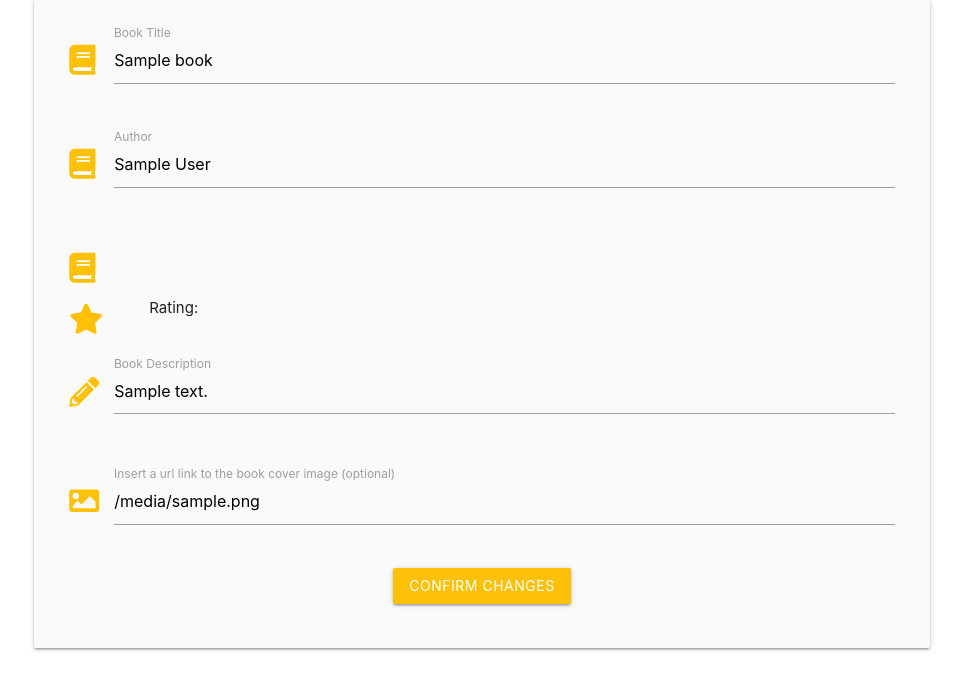
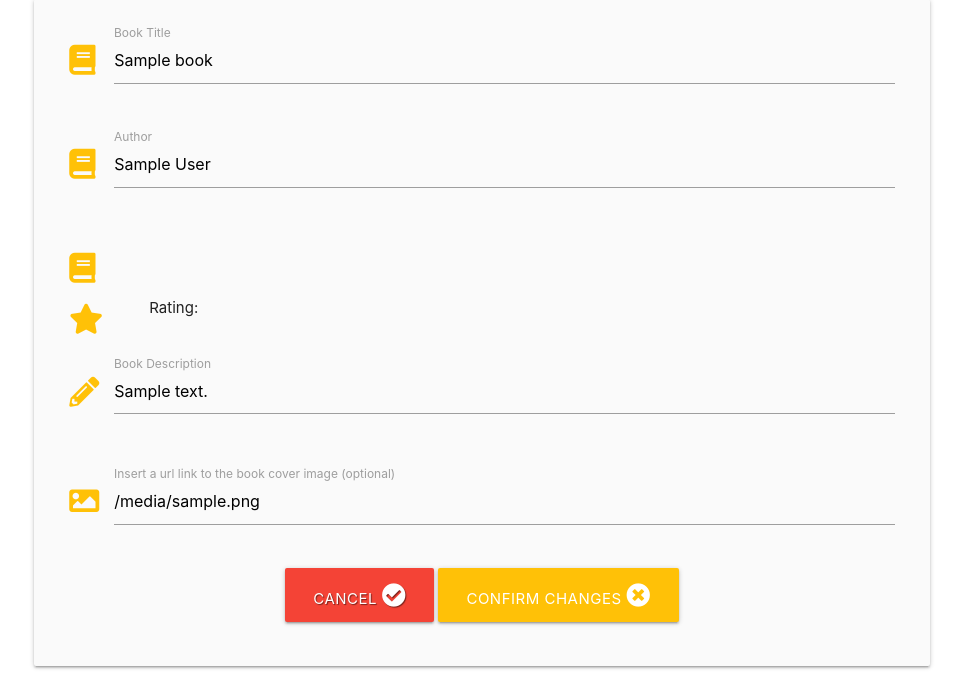
Before and after one commit to Code-Institute-Submissions/Sarah-LB-Milestone3_BookClub_DecResub, a Flask app: template templates/edit_book.html in a window 1280 px wide. Shown: the part 160-841 px from the top of the page, without its empty margins (158-1121 px from the left). Before the commit the page ends 811 px from the top, so only its background shows below. Run offline with Flask 2, Linux system fonts and the light colour scheme; the visitor is signed in with stand-in values (Sample User, id 1); the template is opened without the code that fills it: most values are stand-ins (such as "Sample title", 1, 10 or a date in 2020); some libraries are stand-ins or nearby versions.

Commit message:
Add cancel button to edit_book form

```diff
--- a/app.py
+++ b/app.py
@@ -128,6 +128,7 @@ def add_book():
 
     return render_template("add_book.html")
 
+
 @app.route("/edit_book/<book_id>", methods=["GET", "POST"])
 def edit_book(book_id):
     book = mongo.db.books.find_one({"_id": ObjectId(book_id)})
--- a/templates/edit_book.html
+++ b/templates/edit_book.html
@@ -32,11 +32,13 @@
                 <i class="fas fa-book prefix amber-text"></i>
                 <select multiple id="genre" name="genre[]" class="validate" required>
                   <option value="" disabled>Genre</option>
+
                   {% if book.genre %}
                   {% for genre in book.genre %}
-                    <option value="{{ book.book_title }}" selected>{{ book.genre }}</option>
+                    <option value="{{ book.genre }}" selected>{{ book.genre }}</option>
                   {% endfor %}
                   {% else %}
+
                   <optgroup label="Fiction:"></optgroup>
                       <option value="Children's fiction">Children's fiction</option>
                       <option value="Young Adult fiction">Young Adult fiction</option>
@@ -106,10 +108,14 @@
             </div>
           </div>
 
-          <!--submit button-->
+          <!--submit and cancel button-->
           <div class="row">
             <div class="col s12 center-align">
-              <button class="btn waves-effect waves-light amber" type="submit">Confirm Changes
+              <a href="{{ url_for('profile', username=session['user']) }}" class="btn-large red text-shadow">
+                Cancel <i class="fas fa-check-circle"></i>
+              </a>
+              <button class="btn-large waves-effect waves-light amber" type="submit">
+                Confirm Changes <i class="fas fa-times-circle"></i>
               </button>
             </div>
           </div>
--- a/templates/profile.html
+++ b/templates/profile.html
@@ -40,10 +40,12 @@
 
           <div class="row">
             <div class="col s6 center-align">
-                <a href="{{ url_for('edit_book', book_id=user_book._id) }}" class="btn-small light-blue"><i class="fas fa-edit"></i> Edit</a>
+                <a href="{{ url_for('edit_book', book_id=user_book._id) }}" class="btn-small light-blue">
+                  Edit <i class="fas fa-edit"></i>
+                </a>
             </div>
             <div class="col s6 center-align">
-              <a href="" class="btn-small red"><i class="fas fa-trash-alt"></i> Delete</a>
+              <a href="" class="btn-small red">Delete <i class="fas fa-trash-alt"></i></a>
             </div>
           </div>
         </div>
```
